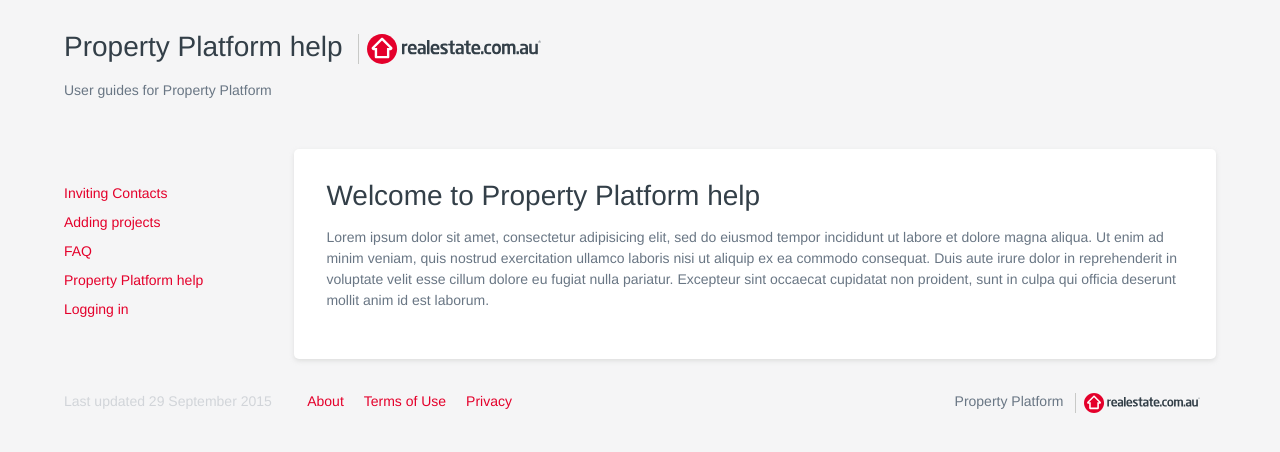
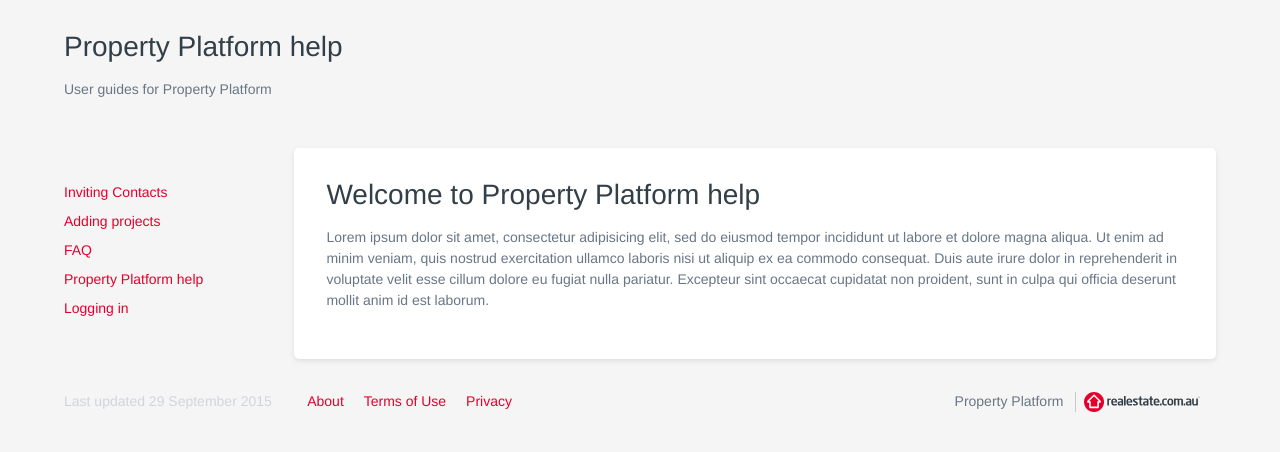
Before and after one commit to property-platform/property-platform.github.io, a Jekyll site: the page built from index.md, in a window 1280 px wide. Shown: the top 452 px of the page. Built offline with Jekyll 4.4.1, drawn with Linux system fonts in a browser that asks for light colours; some web fonts are replaced.

Commit message:
Remove the heavy REA logo

```diff
--- a/_layouts/default.html
+++ b/_layouts/default.html
@@ -19,7 +19,7 @@
         <h1>
           <a href="/">
             Property Platform help
-            <img height="30px" src="/images/realestate.com.au.svg" alt="Realestate.com.au">
+
           </a>
         </h1>
       <p>User guides for Property Platform</p>
```
